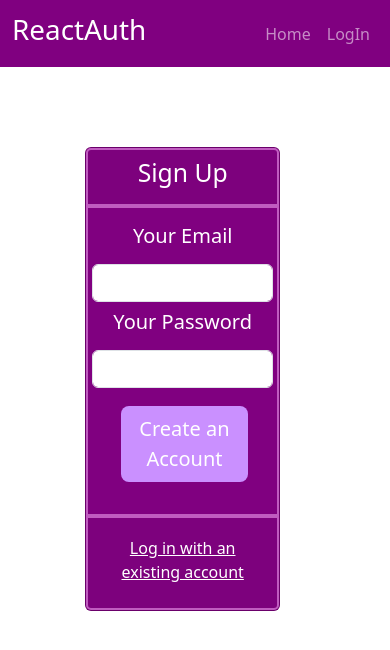
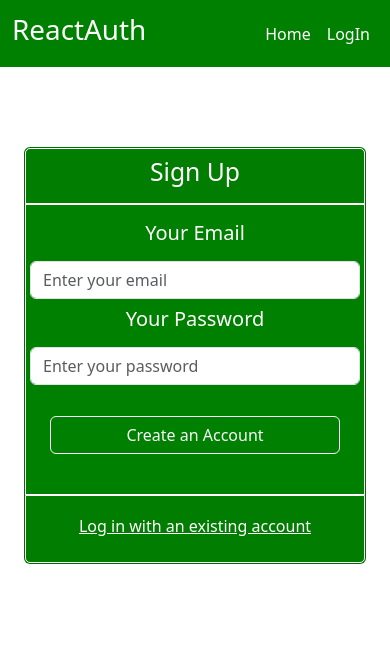
Before and after one commit to harisaini778/ReactAuth, a React (Create React App) app: page /LogIn in a window 390 px wide. Shown: the top 650 px of the page. Built offline with nearby package versions, Linux system fonts and the light colour scheme.

Commit message:
adjusted alignments of the login page for the smaller screen sizes, improved the buttons, and also changed the back ground color of the navbar and the card body

```diff
--- a/src/App.css
+++ b/src/App.css
@@ -1,38 +1,3 @@
-.App {
-  text-align: center;
+.body{
+  background-color: aqua !important;
 }
-
-.App-logo {
-  height: 40vmin;
-  pointer-events: none;
-}
-
-@media (prefers-reduced-motion: no-preference) {
-  .App-logo {
-    animation: App-logo-spin infinite 20s linear;
-  }
-}
-
-.App-header {
-  background-color: #282c34;
-  min-height: 100vh;
-  display: flex;
-  flex-direction: column;
-  align-items: center;
-  justify-content: center;
-  font-size: calc(10px + 2vmin);
-  color: white;
-}
-
-.App-link {
-  color: #61dafb;
-}
-
-@keyframes App-logo-spin {
-  from {
-    transform: rotate(0deg);
-  }
-  to {
-    transform: rotate(360deg);
-  }
-}
--- a/src/App.js
+++ b/src/App.js
@@ -80,7 +80,7 @@ function App() {
 
   return (
     <AuthContextProvider>
-      <div>
+      <div className='app'>
         <Router>
           <Routes>
             {/* Public routes */}
--- a/src/components/Home.css
+++ b/src/components/Home.css
@@ -1,5 +1,6 @@
+
 .navbar-nav{
-    background-color: purple;
+    background-color: green !important;
     position: fixed;
 }
 .home-body{
@@ -10,6 +11,7 @@
 .login-link,
 .profile-link,
 .logout-link {
+    color:white !important;
     transition: transform 0.1s ease !important;
 }
 
@@ -17,5 +19,7 @@
 .login-link:hover,
 .profile-link:hover,
 .logout-link:hover {
+    border-bottom: 3px solid white !important;
+    font-weight: bold !important;
     transform: scale(1.1) !important;
 }
--- a/src/components/Home.js
+++ b/src/components/Home.js
@@ -7,7 +7,7 @@ const Home = () => {
 
 
     return (
-        <div>
+        <div >
             <NavBar/>
             <Container className="home-body">
                 <h1>
--- a/src/components/LogIn.css
+++ b/src/components/LogIn.css
@@ -1,43 +1,30 @@
 .main-body-login {
-    text-align: center !important;
-    display: flex;
-    justify-content: center;
-    align-items: center;
-    margin-top: 50px;
+  text-align: center !important;
+  margin-top: 50px !important;
 
 }
 
 .card-body-login {
-    width: 50vw;
-    margin-top: 30px;
-    position: relative;
-    left: 20%;
-    background-color: purple !important;
+    margin-top: 80px !important;
+    background-color: green !important;
     color: white !important;
+}
+@media(max-width:576px){
+    .card-body-login {
+            margin-top: 80px !important;
+            background-color: green !important;
+            color: white !important;
+        }
 }
 
 .card-border-login {
-    border: 2px solid rgb(192, 92, 192) !important;
+    border: 1px solid white!important;
 }
 
 .form-control:focus {
     border: 1px solid rgb(255, 193, 255);
 }
 
-.btn-login {
-    width: 70% !important;
-    position: relative !important;
-    left: 16%;
-    margin-top: 10px !important;
-    background-color: rgb(202, 144, 255) !important;
-    color: white !important;
-    border: none !important;
-    transition: transform 0.3s ease !important;
-}
-
-.btn-login:hover {
-    transform: scale(1.05) !important;
-}
 
 .spinner-container {
     display: flex;
@@ -53,8 +40,12 @@
     text-decoration: underline;
     margin-top: 10px;
 
+
 }
 
 .existing-account-link:hover {
-    color: rgb(253, 193, 193);
+    font-weight: bold;
 }
+.login-btn{
+    margin-top: 15px !important;
+}
--- a/src/components/LogIn.js
+++ b/src/components/LogIn.js
@@ -92,7 +92,7 @@ const LogIn = () => {
   return (
     <div>
       <NavBar />
-      <div className="main-body-login">
+      <Container className="main-body-login">
         <Container>
           <Card className="card-body-login">
             <Card.Header className="card-border-login">
@@ -110,6 +110,7 @@ const LogIn = () => {
                     onFocus={handleFocus}
                     onBlur={handleBlur}
                     ref={enteredEmail}
+                    placeholder="Enter your email"
                   />
                   <Form.Label className="mb-2">
                     <h5>Your Password</h5>
@@ -120,19 +121,26 @@ const LogIn = () => {
                     onFocus={handleFocus}
                     onBlur={handleBlur}
                     ref={enteredPassword}
+                    placeholder="Enter your password"
                   />
                   {isLogIn || isExisting ? (
-                    <Button size="lg" className="btn-login" type="submit">
+                    <div className="d-grid login-btn">
+                       <Button variant="outline-light" className="m-2" type="submit">
                       Log In
                     </Button>
+                    </div>
+
                   ) : (
-                    <Button size="lg" className="btn-login" type="submit">
+                      <div className="d-grid login-btn">
+                    <Button variant="outline-light" className="m-2" type="submit">
                       Create an Account
                     </Button>
+                      </div>
+
                   )}
                   {isLoading && (
                     <div className="spinner-container">
-                      <Spinner animation="grow" variant="danger" className="spinner-container" />
+                      <Spinner animation="grow" variant="light" className="spinner-container" />
                       <Spinner animation="grow" variant="warning" className="spinner-container" />
                       <Spinner animation="grow" variant="info" className="spinner-container" />
                     </div>
@@ -153,7 +161,7 @@ const LogIn = () => {
             </Card.Footer>
           </Card>
         </Container>
-      </div>
+      </Container>
     </div>
   );
 };
```
